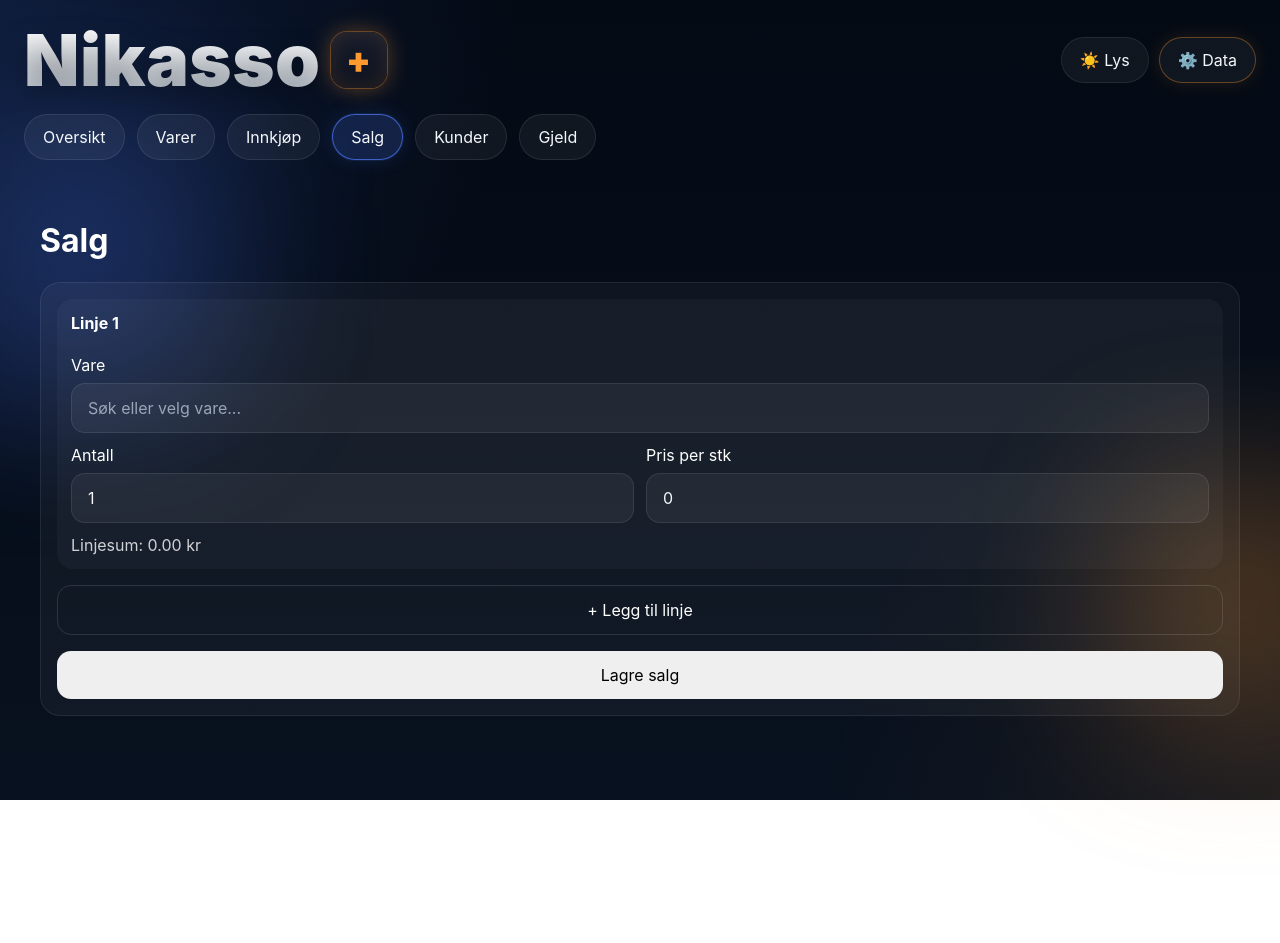
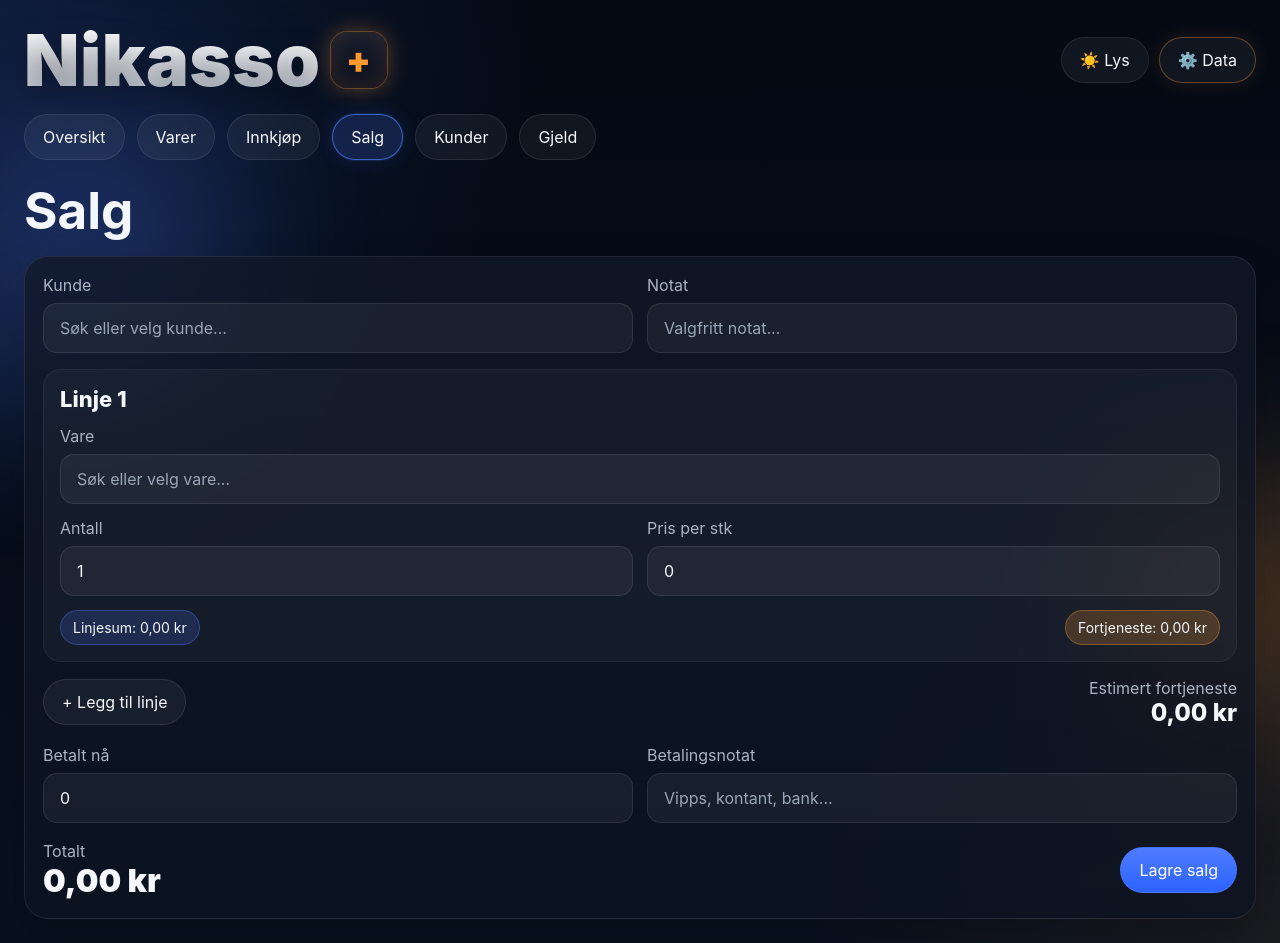
Before and after one commit to nikolaihoffmann-svg/Nikasso-, a React (Vite) app: page / in a window 1280 px wide. Both pictures are taken after a click on the button "Salg". Before the commit the page ends 800 px from the top, so only its background shows below. Built offline with nearby package versions, Linux system fonts and the light colour scheme.

Commit message:
Update Salg.tsx

```diff
--- a/src/pages/Salg.tsx
+++ b/src/pages/Salg.tsx
@@ -1,15 +1,23 @@
-import { useState } from "react";
+import { useMemo, useState } from "react";
+import CustomerPickerWithCreate from "../components/CustomerPickerWithCreate";
+import ItemPickerWithCreate from "../components/ItemPickerWithCreate";
+import {
+  createEmptySale,
+  fmtKr,
+  makeSaleLine,
+  saveSale,
+} from "../app/storage";
 import type { SaleDraft, SaleLine } from "../types";
-import { createEmptySale, makeSaleLine, saveSale } from "../app/storage";
-import ItemPickerWithCreate from "../components/ItemPickerWithCreate";
 
 export default function Salg() {
   const [draft, setDraft] = useState<SaleDraft>(createEmptySale());
   const [message, setMessage] = useState("");
+  const [paymentAmount, setPaymentAmount] = useState("0");
+  const [paymentNote, setPaymentNote] = useState("");
 
   function updateLine(lineId: string, patch: Partial<SaleLine>): void {
-    setDraft((prev: SaleDraft) => {
-      const lines = prev.lines.map((line: SaleLine) => {
+    setDraft((prev) => {
+      const lines = prev.lines.map((line) => {
         if (line.id !== lineId) return line;
         const next: SaleLine = { ...line, ...patch };
         next.lineTotal = Number(next.qty || 0) * Number(next.unitPrice || 0);
@@ -20,26 +28,70 @@ export default function Salg() {
   }
 
   function addLine(): void {
-    setDraft((prev: SaleDraft) => ({ ...prev, lines: [...prev.lines, makeSaleLine()] }));
+    setDraft((prev) => ({
+      ...prev,
+      lines: [...prev.lines, makeSaleLine()],
+    }));
   }
 
+  const total = useMemo(() => {
+    return draft.lines.reduce((sum, line) => sum + Number(line.lineTotal || 0), 0);
+  }, [draft.lines]);
+
+  const estimatedProfit = useMemo(() => {
+    return draft.lines.reduce((sum, line) => {
+      return sum + (Number(line.unitPrice || 0) - Number(line.unitCost || 0)) * Number(line.qty || 0);
+    }, 0);
+  }, [draft.lines]);
+
   function handleSave(): void {
-    saveSale(draft);
+    saveSale(draft, {
+      paymentAmount: Number(paymentAmount || 0),
+      paymentNote,
+    });
+
     setMessage("Salg lagret");
     setDraft(createEmptySale());
+    setPaymentAmount("0");
+    setPaymentNote("");
   }
 
   return (
-    <div style={pageStyle}>
-      <h1>Salg</h1>
+    <div>
+      <h1 className="pageTitle">Salg</h1>
 
-      <div style={cardStyle}>
-        <div style={{ display: "grid", gap: 16 }}>
-          {draft.lines.map((line: SaleLine, index: number) => (
-            <div key={line.id} style={lineCardStyle}>
-              <div style={{ fontWeight: 700, marginBottom: 10 }}>Linje {index + 1}</div>
+      <div className="card">
+        <div className="grid2">
+          <label className="label">
+            <span>Kunde</span>
+            <CustomerPickerWithCreate
+              value={draft.customerId}
+              onChange={(customer) =>
+                setDraft((prev) => ({
+                  ...prev,
+                  customerId: customer?.id,
+                  customerName: customer?.name ?? "",
+                }))
+              }
+            />
+          </label>
 
-              <label style={fieldStyle}>
+          <label className="label">
+            <span>Notat</span>
+            <input
+              value={draft.note ?? ""}
+              onChange={(e) => setDraft((prev) => ({ ...prev, note: e.target.value }))}
+              placeholder="Valgfritt notat..."
+            />
+          </label>
+        </div>
+
+        <div className="list" style={{ marginTop: 16 }}>
+          {draft.lines.map((line, index) => (
+            <div key={line.id} className="lineCard">
+              <div style={{ fontWeight: 800, fontSize: 22 }}>Linje {index + 1}</div>
+
+              <label className="label">
                 <span>Vare</span>
                 <ItemPickerWithCreate
                   value={line.itemId}
@@ -55,8 +107,8 @@ export default function Salg() {
                 />
               </label>
 
-              <div style={twoColStyle}>
-                <label style={fieldStyle}>
+              <div className="grid2">
+                <label className="label">
                   <span>Antall</span>
                   <input
                     type="number"
@@ -65,81 +117,70 @@ export default function Salg() {
                   />
                 </label>
 
-                <label style={fieldStyle}>
+                <label className="label">
                   <span>Pris per stk</span>
                   <input
                     type="number"
                     value={line.unitPrice}
-                    onChange={(e) =>
-                      updateLine(line.id, { unitPrice: Number(e.target.value || 0) })
-                    }
+                    onChange={(e) => updateLine(line.id, { unitPrice: Number(e.target.value || 0) })}
                   />
                 </label>
               </div>
 
-              <div style={{ opacity: 0.8 }}>Linjesum: {line.lineTotal.toFixed(2)} kr</div>
+              <div className="rowBetween">
+                <span className="badge badgeBlue">Linjesum: {fmtKr(line.lineTotal)}</span>
+                <span className="badge badgeGold">
+                  Fortjeneste: {fmtKr((line.unitPrice - line.unitCost) * line.qty)}
+                </span>
+              </div>
             </div>
           ))}
+        </div>
 
-          <button style={secondaryButtonStyle} onClick={addLine} type="button">
+        <div className="rowBetween" style={{ marginTop: 16 }}>
+          <button className="btn" type="button" onClick={addLine}>
             + Legg til linje
           </button>
 
-          <button style={primaryButtonStyle} onClick={handleSave} type="button">
+          <div style={{ textAlign: "right" }}>
+            <div className="muted">Estimert fortjeneste</div>
+            <div style={{ fontSize: 24, fontWeight: 800 }}>{fmtKr(estimatedProfit)}</div>
+          </div>
+        </div>
+
+        <div className="grid2" style={{ marginTop: 18 }}>
+          <label className="label">
+            <span>Betalt nå</span>
+            <input
+              type="number"
+              value={paymentAmount}
+              onChange={(e) => setPaymentAmount(e.target.value)}
+            />
+          </label>
+
+          <label className="label">
+            <span>Betalingsnotat</span>
+            <input
+              value={paymentNote}
+              onChange={(e) => setPaymentNote(e.target.value)}
+              placeholder="Vipps, kontant, bank..."
+            />
+          </label>
+        </div>
+
+        <div className="rowBetween" style={{ marginTop: 18 }}>
+          <div>
+            <div className="muted">Totalt</div>
+            <div style={{ fontSize: 32, fontWeight: 900 }}>{fmtKr(total)}</div>
+          </div>
+
+          <button className="btn btnPrimary" type="button" onClick={handleSave}>
             Lagre salg
           </button>
+        </div>
 
-          {message ? <div>{message}</div> : null}
-        </div>
+        {message ? <div style={{ marginTop: 12, color: "#86efac" }}>{message}</div> : null}
       </div>
     </div>
   );
 }
-
-const pageStyle: React.CSSProperties = {
-  padding: 16,
-  color: "#fff",
-};
-
-const cardStyle: React.CSSProperties = {
-  background: "rgba(255,255,255,0.04)",
-  border: "1px solid rgba(255,255,255,0.08)",
-  borderRadius: 20,
-  padding: 16,
-};
-
-const lineCardStyle: React.CSSProperties = {
-  background: "rgba(255,255,255,0.03)",
-  borderRadius: 16,
-  padding: 14,
-  display: "grid",
-  gap: 12,
-};
-
-const fieldStyle: React.CSSProperties = {
-  display: "flex",
-  flexDirection: "column",
-  gap: 8,
-};
-
-const twoColStyle: React.CSSProperties = {
-  display: "grid",
-  gridTemplateColumns: "1fr 1fr",
-  gap: 12,
-};
-
-const primaryButtonStyle: React.CSSProperties = {
-  padding: "14px 16px",
-  borderRadius: 14,
-  border: 0,
-  cursor: "pointer",
-};
-
-const secondaryButtonStyle: React.CSSProperties = {
-  padding: "14px 16px",
-  borderRadius: 14,
-  border: "1px solid rgba(255,255,255,0.12)",
-  background: "transparent",
-  color: "#fff",
-  cursor: "pointer",
-};
```
